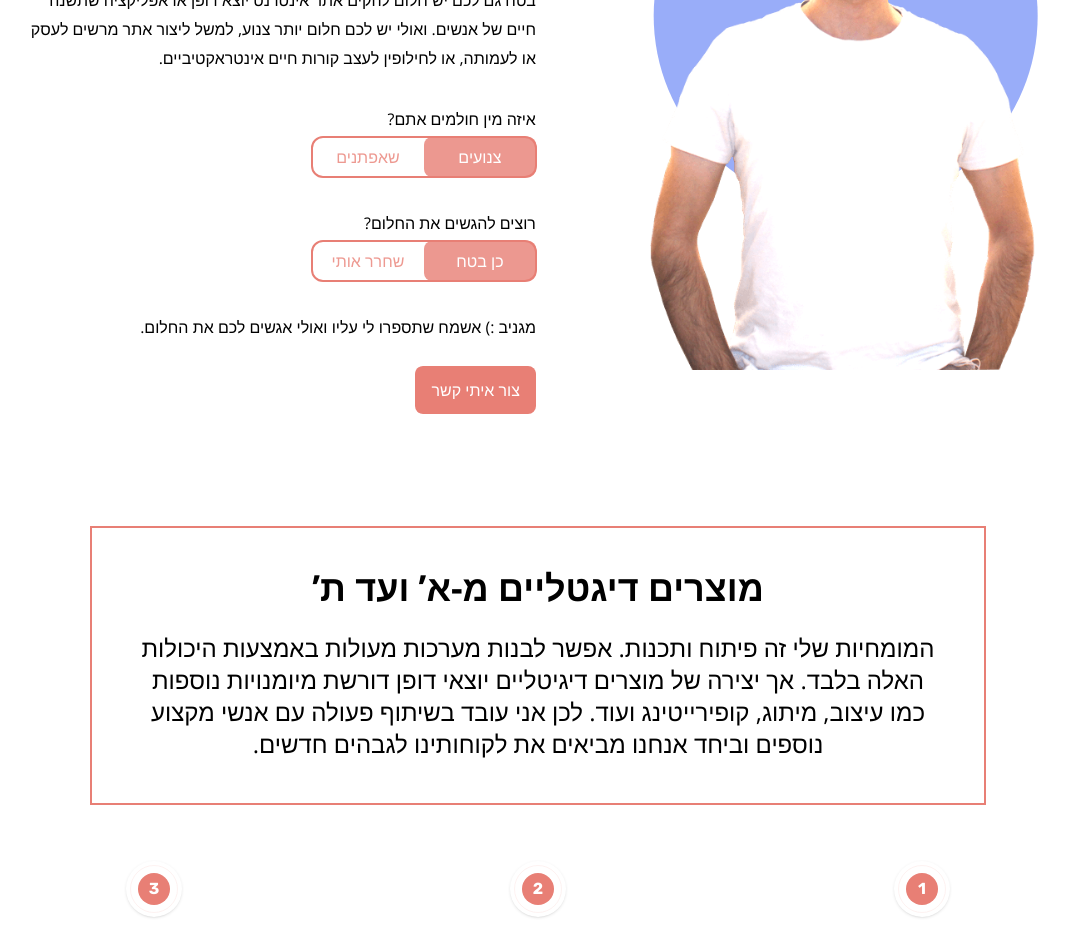
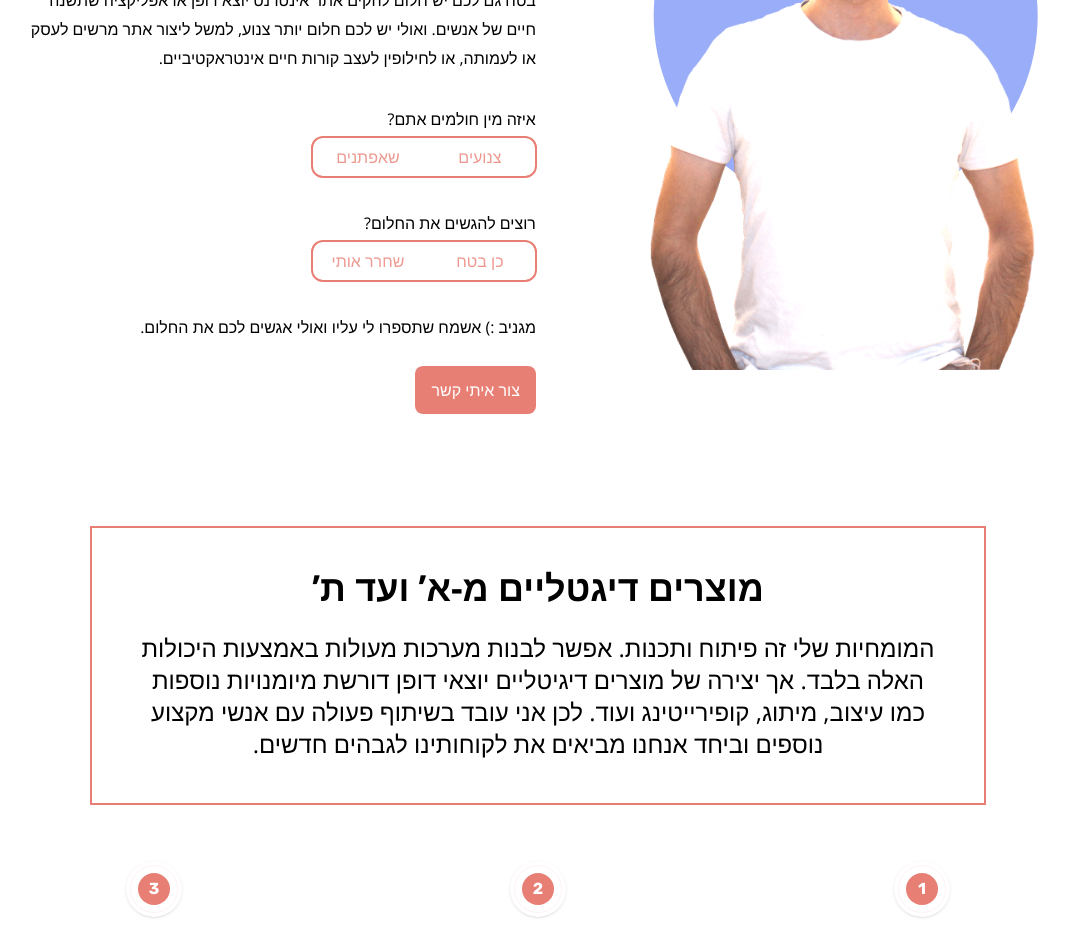
Before and after one commit to ynonra/yr-development, a Next.js app: page / in a window 1280 px wide. Shown: the part 1060-1994 px from the top of the page, without its empty margins (102-1171 px from the left). Built offline with nearby package versions, Linux system fonts and the light colour scheme.

Commit message:
lighthouse fixes

```diff
--- a/components/ContactIcons.js
+++ b/components/ContactIcons.js
@@ -12,12 +12,14 @@ const ContactIcons = ({ reverse = false }) => {
         target="_blank"
         rel="noreferrer"
         className="flex items-center justify-center w-10 h-10 bg-appRed-500 text-white rounded-full"
+        aria-label="whatsapp"
       >
         <AiOutlineWhatsApp size={"1.1em"} />
       </a>
       <a
         href="tel:0586741194"
         className="flex items-center justify-center w-10 h-10 bg-black text-white rounded-full"
+        aria-label="phone"
       >
         <AiFillPhone />
       </a>
@@ -26,6 +28,7 @@ const ContactIcons = ({ reverse = false }) => {
         target="_blank"
         rel="noreferrer"
         className="flex items-center justify-center w-10 h-10 bg-black text-white rounded-full"
+        aria-label="email"
       >
         <AiOutlineMail />
       </a>
--- a/components/layout/Header.js
+++ b/components/layout/Header.js
@@ -63,6 +63,7 @@ const Header = () => {
       <button
         className={`sm:hidden fixed top-0 right-0 m-3 z-20 w-14 h-14 flex items-center justify-center rounded-full text-gray-600 text-2xl`}
         onClick={toggleDrawer}
+        aria-label="open menu"
       >
         {/* blur background */}
         <div
--- a/pages/index.js
+++ b/pages/index.js
@@ -19,8 +19,8 @@ import ContactSection from "../components/ContactSection";
 import ContactDialog from "../components/ContactDialog";
 
 export default function Home() {
-  const [answerAIndex, setAnswerAIndex] = useState(0);
-  const [answerBIndex, setAnswerBIndex] = useState(0);
+  const [answerAIndex, setAnswerAIndex] = useState(null);
+  const [answerBIndex, setAnswerBIndex] = useState(null);
   const [contactDialogOpen, setContactDialogOpen] = useState(false);
 
   const onCloseContactDialog = () => setContactDialogOpen(false);
@@ -46,6 +46,7 @@ export default function Home() {
               fill
               alt="big-logo"
               className="object-fit"
+              priority
             />
           </div>
           <h1 className="text-3xl sm:text-6xl font-semibold sm:font-extrabold leading-tight mb-14 sm:mb-4 text-center sm:text-start">
@@ -118,8 +119,14 @@ export default function Home() {
           <div className="relative flex rounded-xl text-center w-56 ">
             <div className="absolute border-2 border-appRed-500 -inset-px rounded-xl" />
             <div
-              className={`absolute bg-appRed-500/80 w-1/2 inset-y-0 rounded-lg -z-10 transition-all ${
-                answerAIndex === 0 ? "right-0" : "right-1/2"
+              className={`${
+                answerAIndex === null ? "opacity-0" : "opacity-100"
+              } absolute bg-appRed-500/80 w-1/2 inset-y-0 rounded-lg -z-10 transition-all ${
+                answerAIndex !== null
+                  ? answerAIndex === 0
+                    ? "right-0"
+                    : "right-1/2"
+                  : ""
               }`}
             />
             <button
@@ -144,8 +151,14 @@ export default function Home() {
           <div className="relative flex rounded-xl text-center w-56 ">
             <div className="absolute border-2 border-appRed-500 -inset-px rounded-xl" />
             <div
-              className={`absolute bg-appRed-500/80 w-1/2 inset-y-0 rounded-lg -z-10 transition-all ${
-                answerBIndex === 0 ? "right-0" : "right-1/2"
+              className={`${
+                answerBIndex === null ? "opacity-0" : "opacity-100"
+              } absolute bg-appRed-500/80 w-1/2 inset-y-0 rounded-lg -z-10 transition-all ${
+                answerBIndex !== null
+                  ? answerBIndex === 0
+                    ? "right-0"
+                    : "right-1/2"
+                  : ""
               }`}
             />
             <button
```
